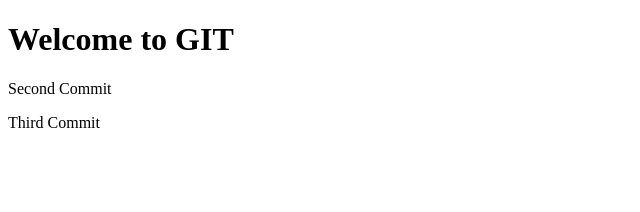
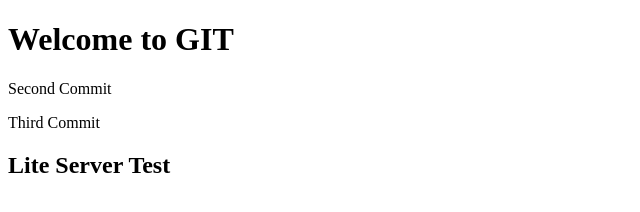
Before and after one commit to rohit9051/git-test, a website: page index.html in a window 1280 px wide. Shown: the whole page, without its empty margins (0-640 px from the left). Drawn offline with Linux system fonts and the light colour scheme.

Commit message:
last commit

```diff
--- a/index.html
+++ b/index.html
@@ -7,5 +7,6 @@
     <h1>Welcome to GIT</h1>
     <p> Second Commit</p>
     <p> Third Commit</p>
+    <h2> Lite Server Test</h2>
 </body>
 </html>
```
Also changed, not shown: package.json (added, +24 -0 lines), 2 other files.
